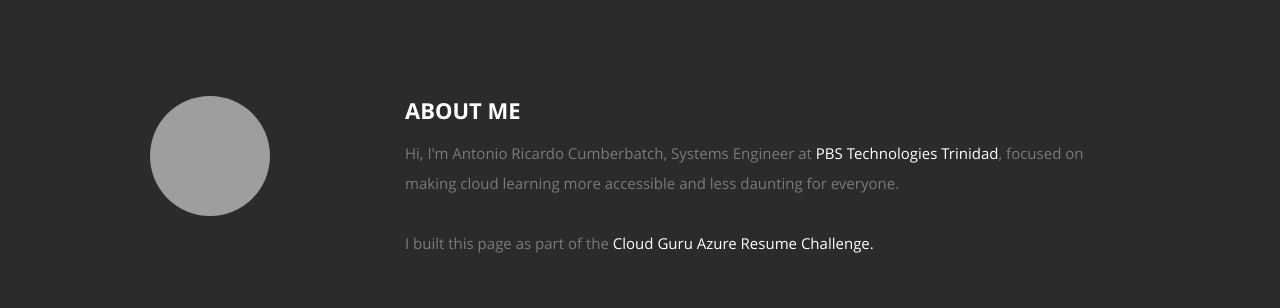
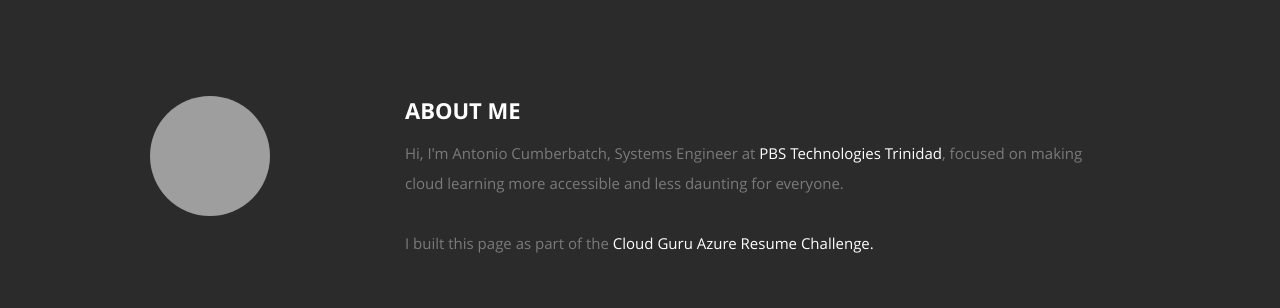
Before and after one commit to strikerX121/azure-resume-challen, a plain HTML site: page frontend/index.html in a window 1280 px wide. Shown: the part 800-1108 px from the top of the page. Drawn offline with nearby package versions, Linux system fonts and the light colour scheme; no server answers; grey boxes are pictures that could not be loaded.

Commit message:
changes to frontend

```diff
--- a/frontend/index.html
+++ b/frontend/index.html
@@ -91,7 +91,7 @@
 
             <h2>ABOUT ME</h2>
 
-            <p> Hi, I'm Antonio Ricardo Cumberbatch, <span>Systems Engineer at <a href="https://www.linkedin.com/company/pbstechgroup/mycompany/">PBS Technologies Trinidad</a></span>,
+            <p> Hi, I'm Antonio Cumberbatch, <span>Systems Engineer at <a href="https://www.linkedin.com/company/pbstechgroup/mycompany/">PBS Technologies Trinidad</a></span>,
                focused on making cloud learning more accessible and less daunting for everyone.
 
          </br>
```
